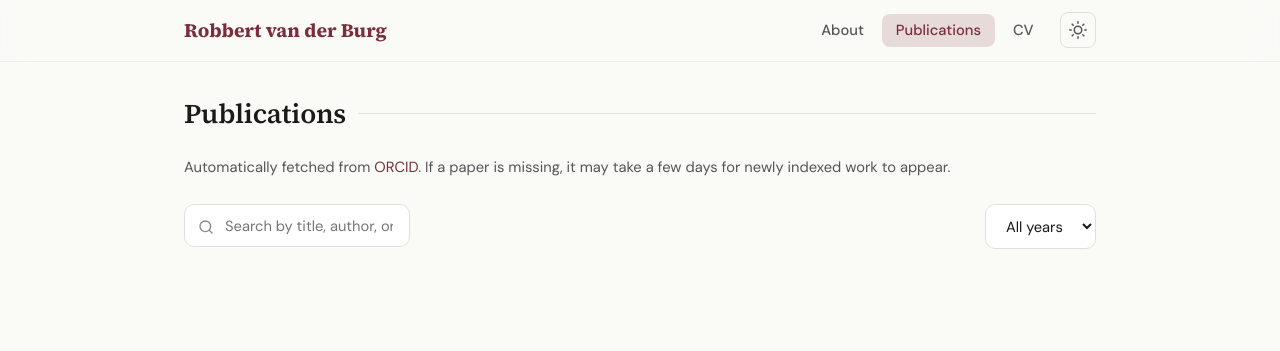
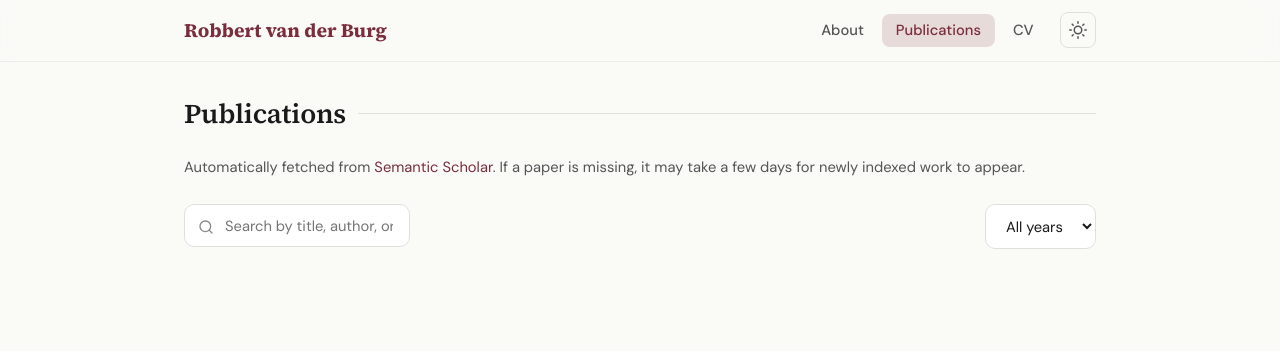
Before and after one commit to robbertvanderburg/robbertvanderburg.github.io, a Jekyll site: the page built from publications.html, in a window 1280 px wide. Shown: the top 351 px of the page. Built offline with Jekyll 4.4.1, drawn with Linux system fonts in a browser that asks for light colours.

Commit message:
Update publication source from ORCID to Semantic Scholar

```diff
--- a/publications.html
+++ b/publications.html
@@ -10,7 +10,7 @@ permalink: /publications/
   </div>
 
   <p style="margin-bottom: 1.5rem; color: var(--text-secondary); font-size: 0.92rem;">
-    Automatically fetched from <a href="https://orcid.org/0009-0007-4945-6120" target="_blank">ORCID</a>.
+    Automatically fetched from <a href="https://www.semanticscholar.org/" target="_blank">Semantic Scholar</a>.
     If a paper is missing, it may take a few days for newly indexed work to appear.
   </p>
 
@@ -29,6 +29,6 @@ permalink: /publications/
   <div id="pub-count" class="pub-count"></div>
 
   <!-- Set your Semantic Scholar author ID here -->
-    <div id="pub-container" data-orcid-id="{{ site.author.orcid }}">
+  <div id="pub-container" data-author-id="{{ site.author.semantic_scholar }}">
   </div>
 </div>
```
